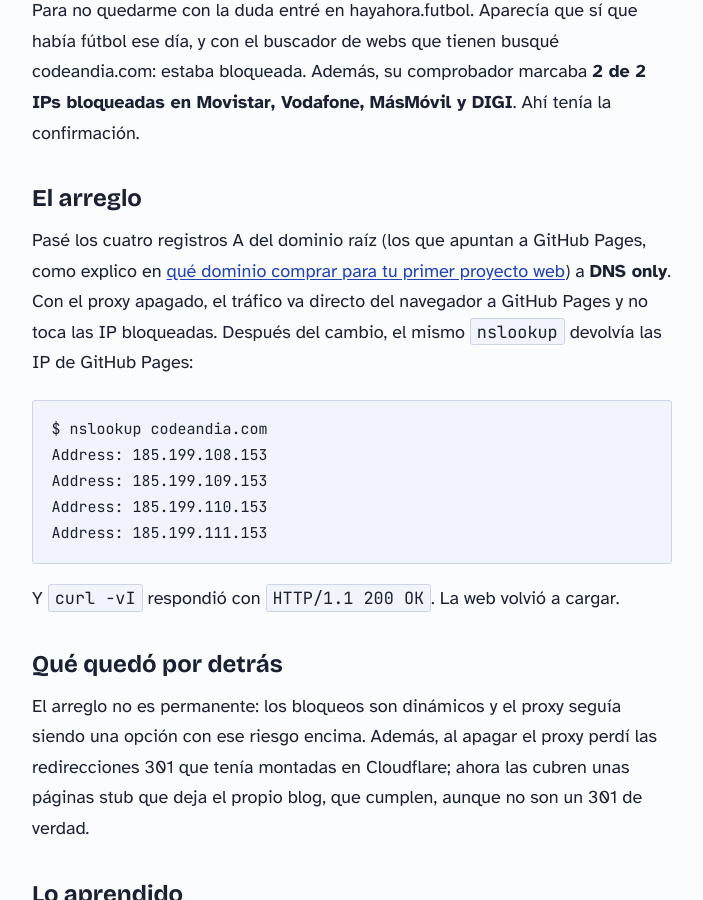
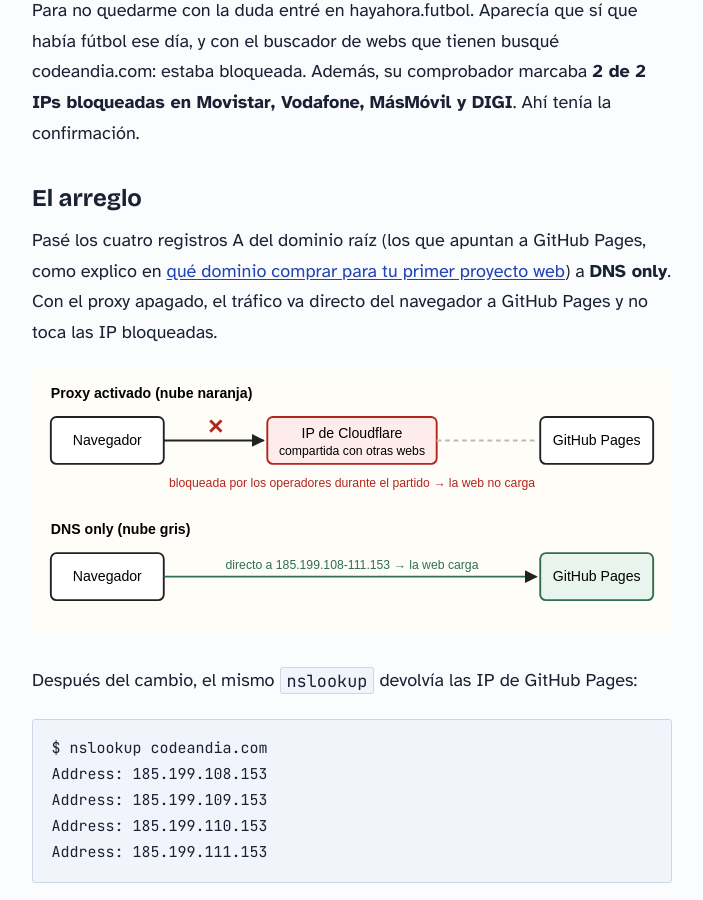
Before and after one commit to vibodigitalinfo-lab/codeandIA, a Jekyll site: the page built from articulos/guias/bloqueo-laliga-a-cloudflare-y-como-afecto-a-este-blog.md, in a window 1280 px wide and 900 px high, scrolled down 1672 px. Shown: the whole window, without its empty margins (288-991 px from the left). Built offline with Jekyll 4.4.1, drawn with Linux system fonts in a browser that asks for light colours.

Commit message:
Imágenes: esquema de ramas en el artículo de Git y diagrama proxy vs DNS only en el de LaLiga
Co-Authored-By: Claude Opus 5.5 (1M context) <noreply@anthropic.com>
Claude-Session: https://claude.ai/code/session_01Vv6rVLEVpGNKHPZ7HKXWGq

````diff
--- a/articulos/guias/bloqueo-laliga-a-cloudflare-y-como-afecto-a-este-blog.md
+++ b/articulos/guias/bloqueo-laliga-a-cloudflare-y-como-afecto-a-este-blog.md
@@ -40,7 +40,11 @@ Para no quedarme con la duda entré en hayahora.futbol. Aparecía que sí que ha
 
 ## El arreglo
 
-Pasé los cuatro registros A del dominio raíz (los que apuntan a GitHub Pages, como explico en [qué dominio comprar para tu primer proyecto web](/articulos/guias/que-dominio-comprar-primer-proyecto-web/)) a **DNS only**. Con el proxy apagado, el tráfico va directo del navegador a GitHub Pages y no toca las IP bloqueadas. Después del cambio, el mismo `nslookup` devolvía las IP de GitHub Pages:
+Pasé los cuatro registros A del dominio raíz (los que apuntan a GitHub Pages, como explico en [qué dominio comprar para tu primer proyecto web](/articulos/guias/que-dominio-comprar-primer-proyecto-web/)) a **DNS only**. Con el proxy apagado, el tráfico va directo del navegador a GitHub Pages y no toca las IP bloqueadas.
+
+![Esquema: con el proxy de Cloudflare activado el navegador pasa por una IP compartida bloqueada; con DNS only va directo a GitHub Pages](/assets/img/laliga-proxy-vs-dns-only.svg){: width="680" height="280"}
+
+Después del cambio, el mismo `nslookup` devolvía las IP de GitHub Pages:
 
 ```text
 $ nslookup codeandia.com
````
Also changed, not shown: articulos/_entrada/primer-trabajo-de-grupo-git-github-trello.md (+2 -0 lines), assets/img/git-ramas-trabajo-grupo.svg (added), assets/img/laliga-proxy-vs-dns-only.svg (added).
